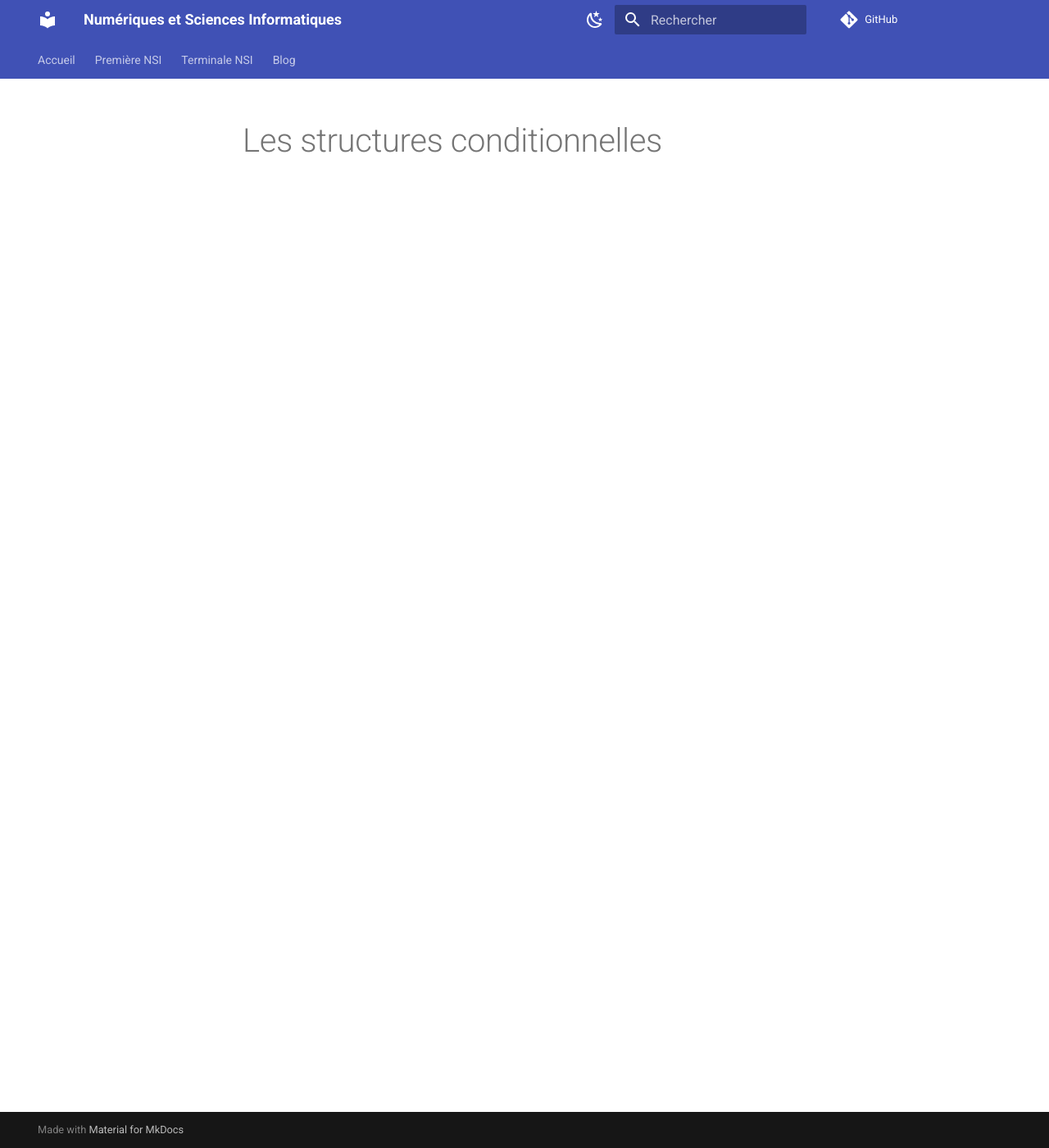
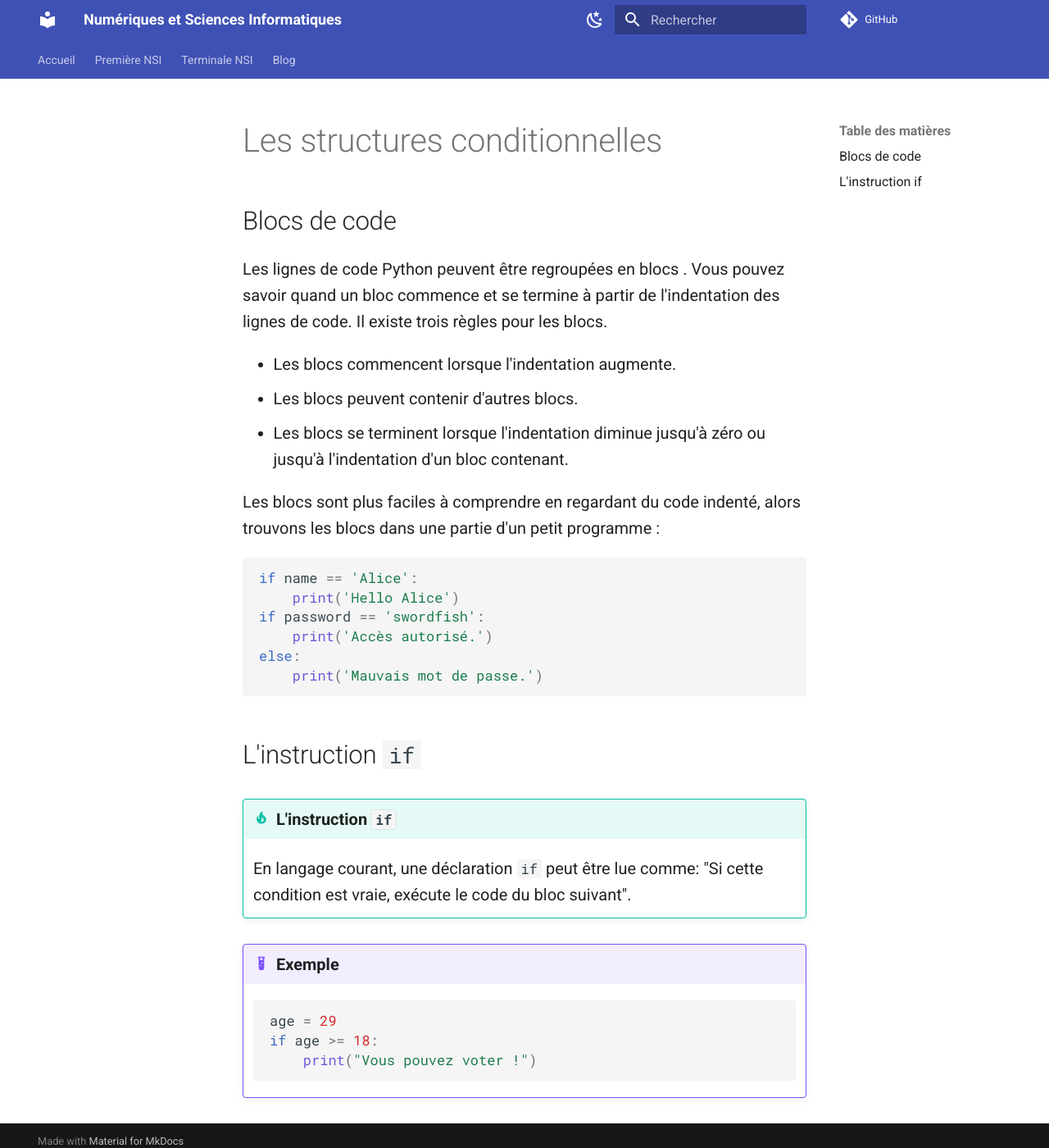
Before and after one commit to infocornouaille/nsi-cornouaille, an MkDocs documentation site: the page built from docs/premiere/bases_de_python/ifelse.md, in a window 1280 px wide and 1400 px high. Shown: the whole window at 82% size. Built offline with MkDocs 1.6.1 and Material for MkDocs 9.7.7, drawn with Linux system fonts in a browser that asks for light colours; comment, search, counter and statistics services are not loaded.

Commit message:
Update ifelse.md

````diff
--- a/docs/premiere/bases_de_python/ifelse.md
+++ b/docs/premiere/bases_de_python/ifelse.md
@@ -1 +1,35 @@
 # Les structures conditionnelles
+
+## Blocs de code
+
+Les lignes de code Python peuvent être regroupées en blocs . Vous pouvez savoir quand un bloc commence et se termine à partir de l'indentation des lignes de code. Il existe trois règles pour les blocs.
+
+- Les blocs commencent lorsque l'indentation augmente.
+- Les blocs peuvent contenir d'autres blocs.
+- Les blocs se terminent lorsque l'indentation diminue jusqu'à zéro ou jusqu'à l'indentation d'un bloc contenant.
+
+Les blocs sont plus faciles à comprendre en regardant du code indenté, alors trouvons les blocs dans une partie d'un petit programme :
+
+```python
+if name == 'Alice':
+    print('Hello Alice')
+if password == 'swordfish':
+    print('Accès autorisé.')
+else:
+    print('Mauvais mot de passe.')
+
+```
+
+## L'instruction `if`
+
+!!! tip "L'instruction `if`"
+
+    En langage courant, une déclaration `if` peut être lue comme: "Si cette condition est vraie, exécute le code du bloc suivant".
+
+!!! example "Exemple"
+
+    ```python
+    age = 29
+    if age >= 18:
+        print("Vous pouvez voter !")
+    ```
````
